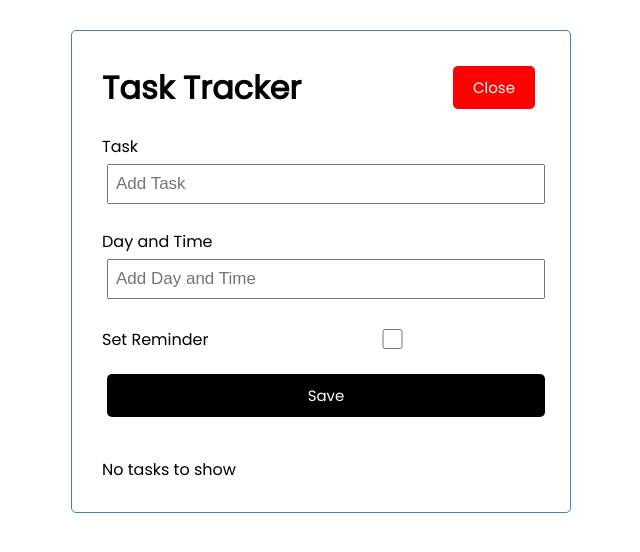
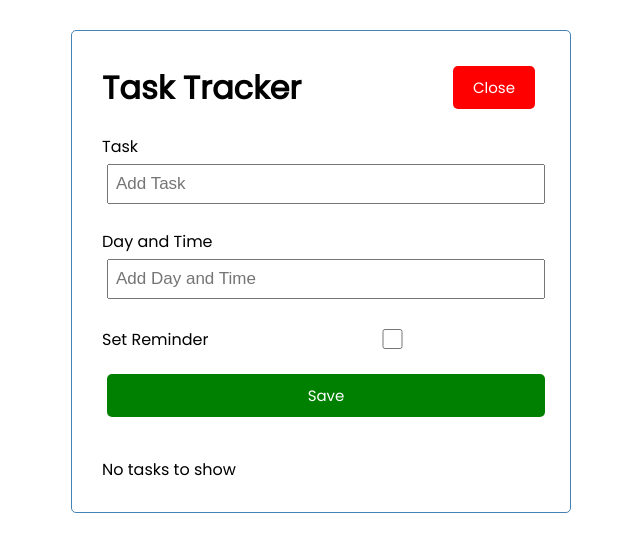
Before and after one commit to sidecontrolpapi/next-task-tracker, a Next.js app: page / in a window 1280 px wide. Both pictures are taken after a click on the button "Add". Shown: the top 552 px of the page, without its empty margins (319-959 px from the left). Built offline with nearby package versions, Linux system fonts and the light colour scheme.

Commit message:
changed save color

```diff
--- a/styles/globals.css
+++ b/styles/globals.css
@@ -29,7 +29,7 @@ body {
 
 .btn {
   display: inline-block;
-  background: #000;
+  background: green;
   color: #fff;
   border: none;
   padding: 10px 20px;
```
